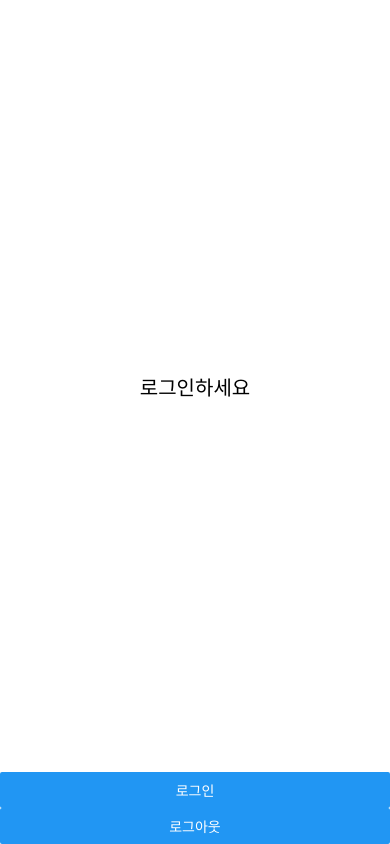
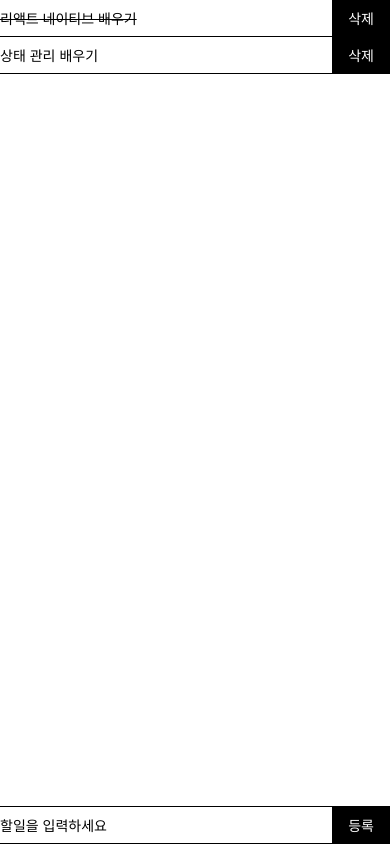
Before and after one commit to wannabefrontdeveloper/StateManagement, a React Native app: screen / in a window 390 px wide. Built offline with nearby package versions, Linux system fonts and the light colour scheme.

Commit message:
코드수정 AuthAPp 대신 TodoApp을 렌더링하였습니다.

```diff
--- a/App.tsx
+++ b/App.tsx
@@ -1,11 +1,11 @@
 import React from 'react';
 import { RecoilRoot } from 'recoil';
-import AuthApp from './components/AuthApp';
+import TodoApp from './components/TodoApp';
 
 function App() {
   return (
     <RecoilRoot>
-      <AuthApp />
+      <TodoApp />
     </RecoilRoot>
   );
 }
```
